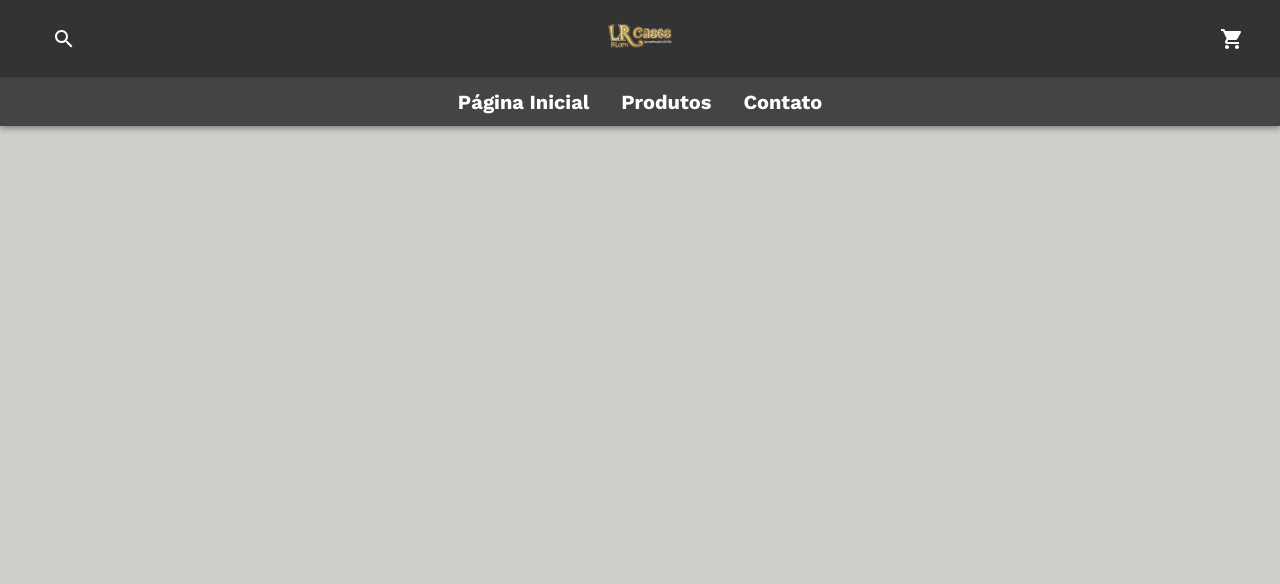
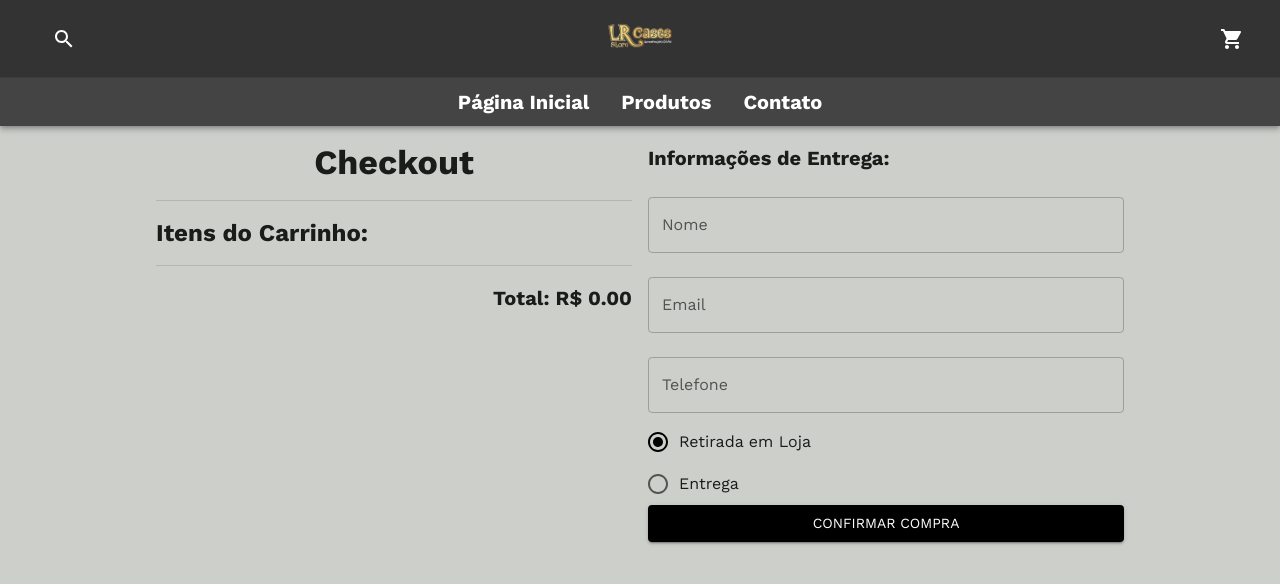
Before and after one commit to ramonsabino/ecomLR_front, a React (Create React App) app: page /checkout in a window 1280 px wide. Shown: the top 584 px of the page. Built offline with nearby package versions, Linux system fonts and the light colour scheme.

Commit message:
temp: criação do checkout completo, integração com o carrinho.

```diff
--- a/src/App.tsx
+++ b/src/App.tsx
@@ -14,6 +14,7 @@ import ScreenProtectorPage from "./pages/ScreenProtector/ScreenProtectorPage";
 import SmartwatchPage from "./pages/SmartWatch/SmartwatchPage";
 import SupportPage from "./pages/SupportCar/SupportPage";
 import UtilitariesPage from "./pages/Utilitaries/UtilitariesPage";
+import CheckoutPage from "./pages/Checkout/CheckoutPage";
 
 const App: React.FC = () => {
   return (
@@ -25,7 +26,7 @@ const App: React.FC = () => {
           <Route path="/" element={<Home />} />
           <Route path="/products" element={<Products />} />
           <Route
-            path="/product/:productCategory/:productId"
+            path="/categorias/:productCategory/:productId"
             element={<ProductDetailPage />}
           />
           <Route path="categorias/carregadores" element={<ChargersPage />} />
@@ -36,6 +37,8 @@ const App: React.FC = () => {
           <Route path="categorias/suportes-veiculares" element={<SupportPage />} />
           <Route path="categorias/utilitarios" element={<UtilitariesPage />} />
           <Route path="/contact" element={<Contact />} />
+          <Route path="/checkout" element={<CheckoutPage />} />
+
         </Routes>
       </Router>
     </CartProvider>
--- a/src/components/Cart/CartSidebar.tsx
+++ b/src/components/Cart/CartSidebar.tsx
@@ -1,19 +1,10 @@
 import React from 'react';
-import {
-  Drawer,
-  List,
-  ListItem,
-  ListItemText,
-  ListItemSecondaryAction,
-  IconButton,
-  Typography,
-  Box,
-  Divider,
-  Button,
-} from '@mui/material';
+import { Drawer, List, ListItem, ListItemText, ListItemSecondaryAction, IconButton, Typography, Box, Divider, Button } from '@mui/material';
 import DeleteIcon from '@mui/icons-material/Delete';
 import AddIcon from '@mui/icons-material/Add';
 import RemoveIcon from '@mui/icons-material/Remove';
+import { Link } from 'react-router-dom'; // Importar o Link do React Router DOM
+import CheckoutPage from '../../pages/Checkout/CheckoutPage';
 
 interface CartItem {
   id: number;
@@ -77,7 +68,8 @@ const CartSidebar: React.FC<CartSidebarProps> = ({
         <Box display="flex" justifyContent="space-between" alignItems="center" marginBottom={2}>
           <Typography variant="h6">Total: R${total.toFixed(2)}</Typography>
         </Box>
-        <Button variant="contained" color="primary" fullWidth>
+        {/* Botão Ver Carrinho redireciona para a página de Checkout */}
+        <Button component={Link} to="/checkout" variant="contained" color="primary" fullWidth>
           Ver Carrinho
         </Button>
       </div>
--- /dev/null
+++ b/src/context/ProductContext.tsx
@@ -0,0 +1,21 @@
+import React, { createContext, useContext, ReactNode } from 'react';
+import products from './product';
+
+// Define a type for the ProductProvider props
+interface ProductProviderProps {
+  children: ReactNode;
+}
+
+const ProductContext = createContext(products);
+
+export const useProducts = () => {
+  return useContext(ProductContext);
+};
+
+export const ProductProvider: React.FC<ProductProviderProps> = ({ children }) => {
+  return (
+    <ProductContext.Provider value={products}>
+      {children}
+    </ProductContext.Provider>
+  );
+};
--- a/src/context/product.ts
+++ b/src/context/product.ts
@@ -38,6 +38,14 @@ const products = [
     image: smartWatch,
     brand: "WBS",
   },
+  {
+    id: 5,
+    name: "Produto 5",
+    price: 10.0,
+    category: "Smartwatch",
+    image: smartWatch,
+    brand: "WBS",
+  },
   // Add more products here
 ];
 
--- /dev/null
+++ b/src/pages/Checkout/CheckoutPage.tsx
@@ -0,0 +1,211 @@
+import React, { useState } from "react";
+import {
+  Typography,
+  Box,
+  Divider,
+  Button,
+  IconButton,
+  TextField,
+  FormControlLabel,
+  Radio,
+  RadioGroup,
+} from "@mui/material";
+import DeleteIcon from "@mui/icons-material/Delete";
+import AddIcon from "@mui/icons-material/Add";
+import RemoveIcon from "@mui/icons-material/Remove";
+import { useCart } from "../../context/CartContext";
+
+const CheckoutPage: React.FC = () => {
+  const { cartItems, removeFromCart, incrementQuantity, decrementQuantity } =
+    useCart();
+  const total = cartItems.reduce(
+    (sum, item) => sum + item.price * item.quantity,
+    0
+  );
+  const [cep, setCep] = useState("");
+  const [logradouro, setLogradouro] = useState("");
+  const [numero, setNumero] = useState("");
+  const [complemento, setComplemento] = useState("");
+  const [shippingMethod, setShippingMethod] = useState("retirada");
+  const [name, setName] = useState("");
+  const [email, setEmail] = useState("");
+  const [phone, setPhone] = useState("");
+
+  const handleCepChange = async (
+    event: React.ChangeEvent<HTMLInputElement>
+  ) => {
+    setCep(event.target.value);
+    if (event.target.value.length === 8) {
+      try {
+        const response = await fetch(
+          `https://viacep.com.br/ws/${event.target.value}/json/`
+        );
+        const data = await response.json();
+        if (!data.erro) {
+          setLogradouro(data.logradouro);
+        }
+      } catch (error) {
+        console.error("Error fetching address:", error);
+      }
+    }
+  };
+
+  const handleShippingMethodChange = (
+    event: React.ChangeEvent<HTMLInputElement>
+  ) => {
+    setShippingMethod(event.target.value);
+  };
+
+  return (
+    <Box sx={{ display: "flex", maxWidth: 1000, margin: "auto", padding: 2 }}>
+      <Box sx={{ flex: 1 }}>
+        <Typography variant="h4" align="center" gutterBottom>
+          Checkout
+        </Typography>
+        <Divider sx={{ margin: "16px 0" }} />
+        <Typography variant="h5" gutterBottom>
+          Itens do Carrinho:
+        </Typography>
+        <Box>
+          {cartItems.map((item) => (
+            <Box
+              key={item.id}
+              display="flex"
+              alignItems="center"
+              justifyContent="space-between"
+              marginBottom={1}
+            >
+              <Typography>{item.name}</Typography>
+              <Box display="flex" alignItems="center">
+                <IconButton
+                  onClick={() => decrementQuantity(item.id)}
+                  size="small"
+                >
+                  <RemoveIcon />
+                </IconButton>
+                <Typography>{item.quantity}</Typography>
+                <IconButton
+                  onClick={() => incrementQuantity(item.id)}
+                  size="small"
+                >
+                  <AddIcon />
+                </IconButton>
+                <IconButton
+                  onClick={() => removeFromCart(item.id)}
+                  size="small"
+                >
+                  <DeleteIcon />
+                </IconButton>
+              </Box>
+              <Typography>R$ {item.price.toFixed(2)}</Typography>
+            </Box>
+          ))}
+        </Box>
+        <Divider sx={{ margin: "16px 0" }} />
+        <Box
+          display="flex"
+          justifyContent="flex-end"
+          alignItems="center"
+          marginBottom={2}
+        >
+          <Typography variant="h6">Total: R$ {total.toFixed(2)}</Typography>
+        </Box>
+      </Box>
+      <Box sx={{ flex: 1, marginLeft: 2 }}>
+        <Typography variant="h6" gutterBottom>
+          Informações de Entrega:
+        </Typography>
+        <TextField
+          id="name"
+          label="Nome"
+          variant="outlined"
+          margin="normal"
+          fullWidth
+          value={name}
+          onChange={(event) => setName(event.target.value)}
+        />
+        <TextField
+          id="email"
+          label="Email"
+          variant="outlined"
+          margin="normal"
+          fullWidth
+          value={email}
+          onChange={(event) => setEmail(event.target.value)}
+        />
+        <TextField
+          id="phone"
+          label="Telefone"
+          variant="outlined"
+          margin="normal"
+          fullWidth
+          value={phone}
+          onChange={(event) => setPhone(event.target.value)}
+        />
+        <RadioGroup
+          aria-label="shipping-method"
+          name="shipping-method"
+          value={shippingMethod}
+          onChange={handleShippingMethodChange}
+        >
+          <FormControlLabel
+            value="retirada"
+            control={<Radio />}
+            label="Retirada em Loja"
+          />
+          <FormControlLabel
+            value="entrega"
+            control={<Radio />}
+            label="Entrega"
+          />
+        </RadioGroup>
+        {shippingMethod === "entrega" && (
+          <Box>
+            <TextField
+              id="cep"
+              label="CEP"
+              variant="outlined"
+              margin="normal"
+              fullWidth
+              value={cep}
+              onChange={handleCepChange}
+              sx={{ bgcolor: "transparent" }} // Adicione esta linha para manter o background inalterado
+            />
+            <TextField
+              id="logradouro"
+              label="Logradouro"
+              variant="outlined"
+              margin="normal"
+              fullWidth
+              value={logradouro}
+              disabled
+            />
+            <TextField
+              id="numero"
+              label="Número"
+              variant="outlined"
+              margin="normal"
+              fullWidth
+              value={numero}
+              onChange={(event) => setNumero(event.target.value)}
+            />
+            <TextField
+              id="complemento"
+              label="Complemento"
+              variant="outlined"
+              margin="normal"
+              fullWidth
+              value={complemento}
+              onChange={(event) => setComplemento(event.target.value)}
+            />
+          </Box>
+        )}
+        <Button variant="contained" color="primary" fullWidth>
+          Confirmar Compra
+        </Button>
+      </Box>
+    </Box>
+  );
+};
+
+export default CheckoutPage;
--- a/src/pages/Products/Product.tsx
+++ b/src/pages/Products/Product.tsx
@@ -183,7 +183,7 @@ const Products: React.FC = () => {
         <Grid container spacing={2}>
           {filteredProducts.map((product, index) => (
             <Grid item xs={12} sm={6} md={4} key={index}>
-              <Link to={`/product/${product.category}/${product.id}`} style={{ textDecoration: 'none' }}>
+              <Link to={`/categorias/${product.category}/${product.id}`} style={{ textDecoration: 'none' }}>
                 <Card>
                   <CardMedia
                     component="img"
```
Also changed, not shown: src/components/LaunchProducts/LaunchProducts.tsx (+5 -21 lines), src/components/Section/Section.tsx (+9 -17 lines). Lines whose indentation alone changed are shown as unchanged.
